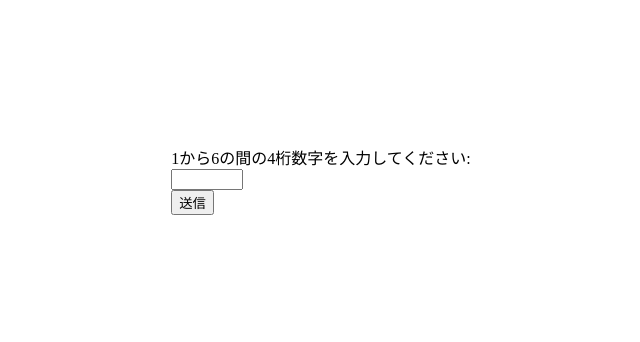
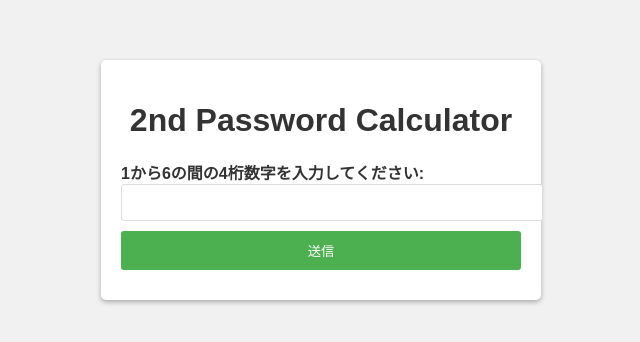
Before and after one commit to takeisme/pass, a plain HTML site: page index.html in a window 1280 px wide. Shown: the part 228-570 px from the top of the page, without its empty margins (319-959 px from the left). Drawn offline with Linux system fonts and the light colour scheme.

Commit message:
Update index.html

```diff
--- a/index.html
+++ b/index.html
@@ -1,18 +1,57 @@
 <!DOCTYPE html>
 <html>
 <head>
-  <title>4桁数字の入力</title>
+  <title>2nd Password Calculator</title>
   <style>
-    /* スタイルを追加 */
     body {
+      background-color: #f1f1f1;
+      font-family: Arial, sans-serif;
       display: flex;
       justify-content: center;
       align-items: center;
       height: 100vh;
     }
 
+    .container {
+      background-color: #ffffff;
+      padding: 20px;
+      border-radius: 5px;
+      box-shadow: 0 2px 5px rgba(0, 0, 0, 0.3);
+      width: 400px;
+    }
+
+    h1 {
+      text-align: center;
+      color: #333333;
+    }
+
+    label {
+      font-weight: bold;
+      color: #333333;
+    }
+
+    input[type="number"] {
+      padding: 10px;
+      width: 100%;
+      border: 1px solid #dddddd;
+      border-radius: 3px;
+      margin-bottom: 10px;
+    }
+
+    button[type="submit"] {
+      background-color: #4CAF50;
+      color: white;
+      padding: 10px 20px;
+      border: none;
+      border-radius: 3px;
+      cursor: pointer;
+      width: 100%;
+    }
+
     #result {
       font-weight: bold;
+      text-align: center;
+      margin-top: 10px;
     }
   </style>
   <script>
@@ -45,6 +84,8 @@
   </script>
 </head>
 <body>
+  <div class="container">
+    <h1>2nd Password Calculator</h1>
     <form onsubmit="displayNumber(event)">
       <label for="numberInput">1から6の間の4桁数字を入力してください:</label>
       <br>
@@ -52,7 +93,7 @@
       <br>
       <button type="submit">送信</button>
     </form>
-
     <div id="result"></div>
+  </div>
 </body>
 </html>
```
Lines whose indentation alone changed are shown as unchanged.
